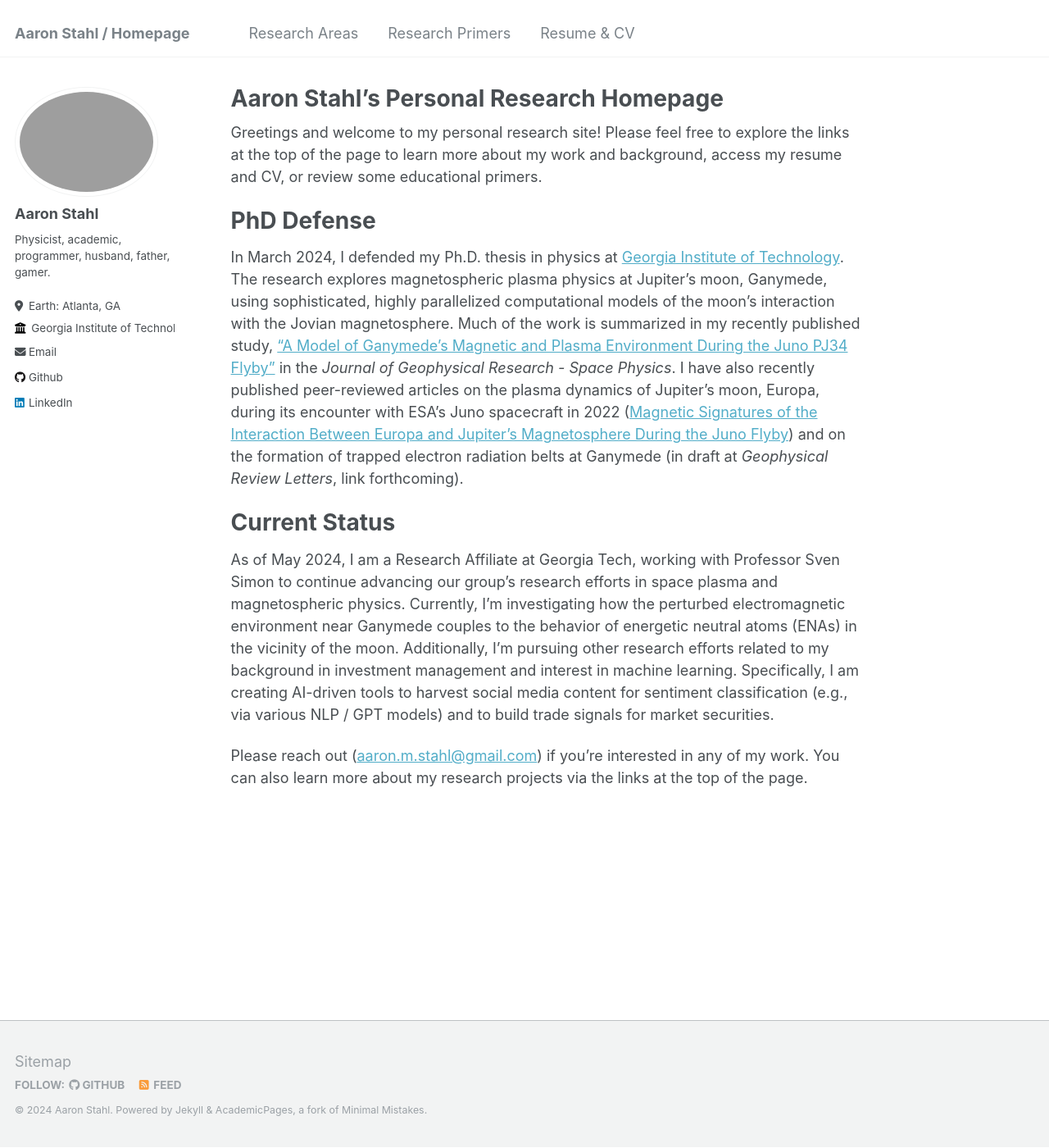
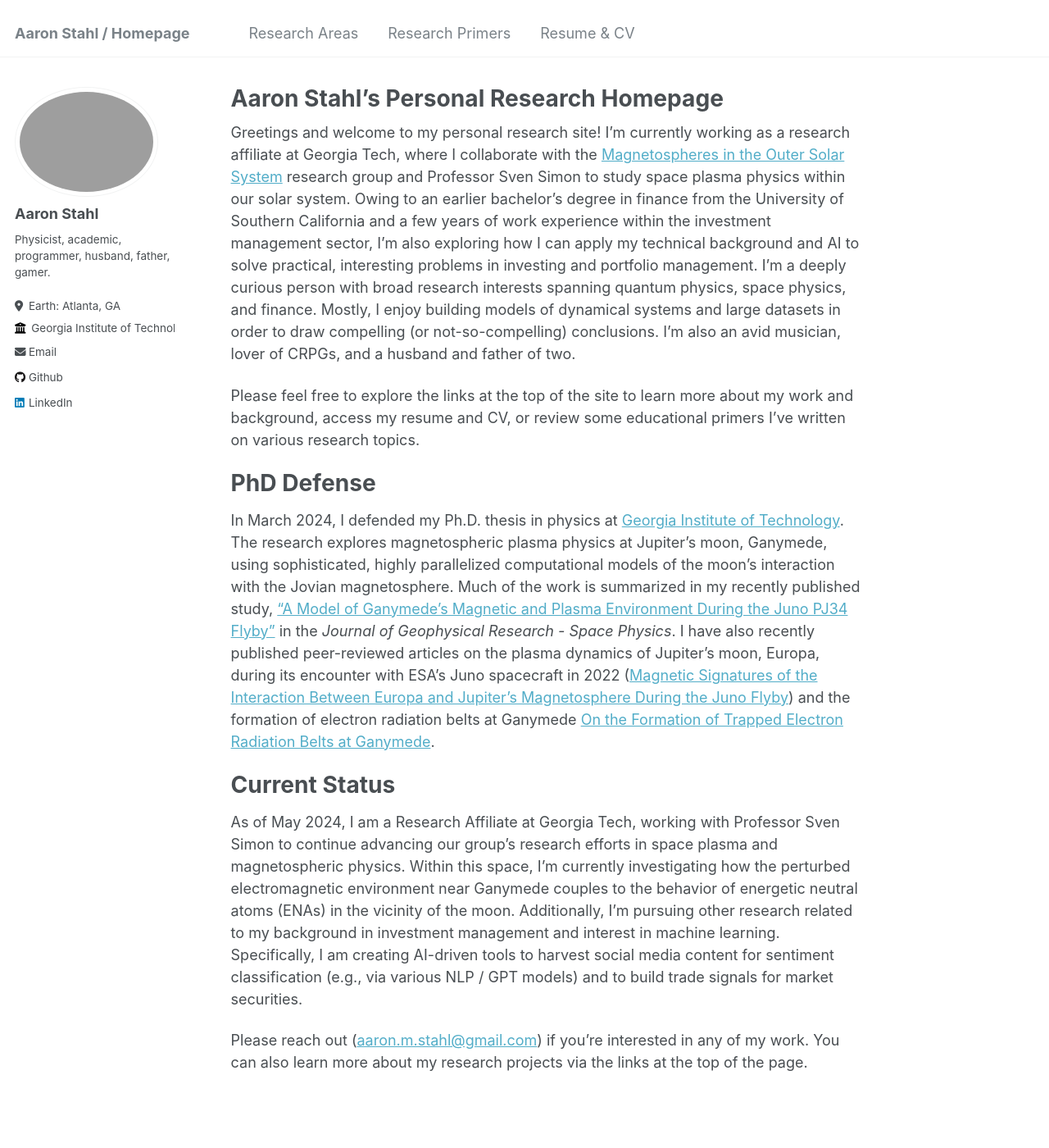
Before and after one commit to astahl3/astahl3.github.io, a Jekyll site: the page built from _pages/about.md, in a window 1280 px wide and 1400 px high. Shown: the whole window at 82% size. Built offline with Jekyll 4.4.1, drawn with Linux system fonts in a browser that asks for light colours.

Commit message:
updated main page

```diff
--- a/_pages/about.md
+++ b/_pages/about.md
@@ -6,14 +6,16 @@
   - /about/
   - /about.html
 ---
-Greetings and welcome to my personal research site! Please feel free to explore the links at the top of the page to learn more about my work and background, access my resume and CV, or review some educational primers.
+Greetings and welcome to my personal research site! I'm currently working as a research affiliate at Georgia Tech, where I collaborate with the [Magnetospheres in the Outer Solar System](https://svensimon.gatech.edu/) research group and Professor Sven Simon to study space plasma physics within our solar system. Owing to an earlier bachelor's degree in finance from the University of Southern California and a few years of work experience within the investment management sector, I'm also exploring how I can apply my technical background and AI to solve practical, interesting problems in investing and portfolio management. I'm a deeply curious person with broad research interests spanning quantum physics, space physics, and finance. Mostly, I enjoy building models of dynamical systems and large datasets in order to draw compelling (or not-so-compelling) conclusions. I'm also an avid musician, lover of CRPGs, and a husband and father of two.
+
+Please feel free to explore the links at the top of the site to learn more about my work and background, access my resume and CV, or review some educational primers I've written on various research topics.
 
 PhD Defense
 ======
-In March 2024, I defended my Ph.D. thesis in physics at [Georgia Institute of Technology](https://grad.gatech.edu/events/phd-defense-aaron-stahl). The research explores magnetospheric plasma physics at Jupiter's moon, Ganymede, using sophisticated, highly parallelized computational models of the moon's interaction with the Jovian magnetosphere. Much of the work is summarized in my recently published study, ["A Model of Ganymede's Magnetic and Plasma Environment During the Juno PJ34 Flyby"](https://agupubs.onlinelibrary.wiley.com/doi/full/10.1029/2023JA032113) in the _Journal of Geophysical Research - Space Physics_. I have also recently published peer-reviewed articles on the plasma dynamics of Jupiter's moon, Europa, during its encounter with ESA's Juno spacecraft in 2022 ([Magnetic Signatures of the Interaction Between Europa and Jupiter's Magnetosphere During the Juno Flyby](https://agupubs.onlinelibrary.wiley.com/doi/10.1029/2023GL106810)) and on the formation of trapped electron radiation belts at Ganymede (in draft at _Geophysical Review Letters_, link forthcoming).
+In March 2024, I defended my Ph.D. thesis in physics at [Georgia Institute of Technology](https://grad.gatech.edu/events/phd-defense-aaron-stahl). The research explores magnetospheric plasma physics at Jupiter's moon, Ganymede, using sophisticated, highly parallelized computational models of the moon's interaction with the Jovian magnetosphere. Much of the work is summarized in my recently published study, ["A Model of Ganymede's Magnetic and Plasma Environment During the Juno PJ34 Flyby"](https://agupubs.onlinelibrary.wiley.com/doi/full/10.1029/2023JA032113) in the _Journal of Geophysical Research - Space Physics_. I have also recently published peer-reviewed articles on the plasma dynamics of Jupiter's moon, Europa, during its encounter with ESA's Juno spacecraft in 2022 ([Magnetic Signatures of the Interaction Between Europa and Jupiter's Magnetosphere During the Juno Flyby](https://agupubs.onlinelibrary.wiley.com/doi/10.1029/2023GL106810)) and the formation of electron radiation belts at Ganymede [On the Formation of Trapped Electron Radiation Belts at Ganymede](https://agupubs.onlinelibrary.wiley.com/doi/full/10.1029/2024GL109058).
 
 Current Status
 ======
-As of May 2024, I am a Research Affiliate at Georgia Tech, working with Professor Sven Simon to continue advancing our group's research efforts in space plasma and magnetospheric physics. Currently, I'm investigating how the perturbed electromagnetic environment near Ganymede couples to the behavior of energetic neutral atoms (ENAs) in the vicinity of the moon. Additionally, I'm pursuing other research efforts related to my background in investment management and interest in machine learning. Specifically, I am creating AI-driven tools to harvest social media content for sentiment classification (e.g., via various NLP / GPT models) and to build trade signals for market securities.
+As of May 2024, I am a Research Affiliate at Georgia Tech, working with Professor Sven Simon to continue advancing our group's research efforts in space plasma and magnetospheric physics. Within this space, I'm currently investigating how the perturbed electromagnetic environment near Ganymede couples to the behavior of energetic neutral atoms (ENAs) in the vicinity of the moon. Additionally, I'm pursuing other research related to my background in investment management and interest in machine learning. Specifically, I am creating AI-driven tools to harvest social media content for sentiment classification (e.g., via various NLP / GPT models) and to build trade signals for market securities.
 
 Please reach out ([aaron.m.stahl@gmail.com](mailto:aaron.m.stahl@gmail.com)) if you're interested in any of my work. You can also learn more about my research projects via the links at the top of the page.
```
